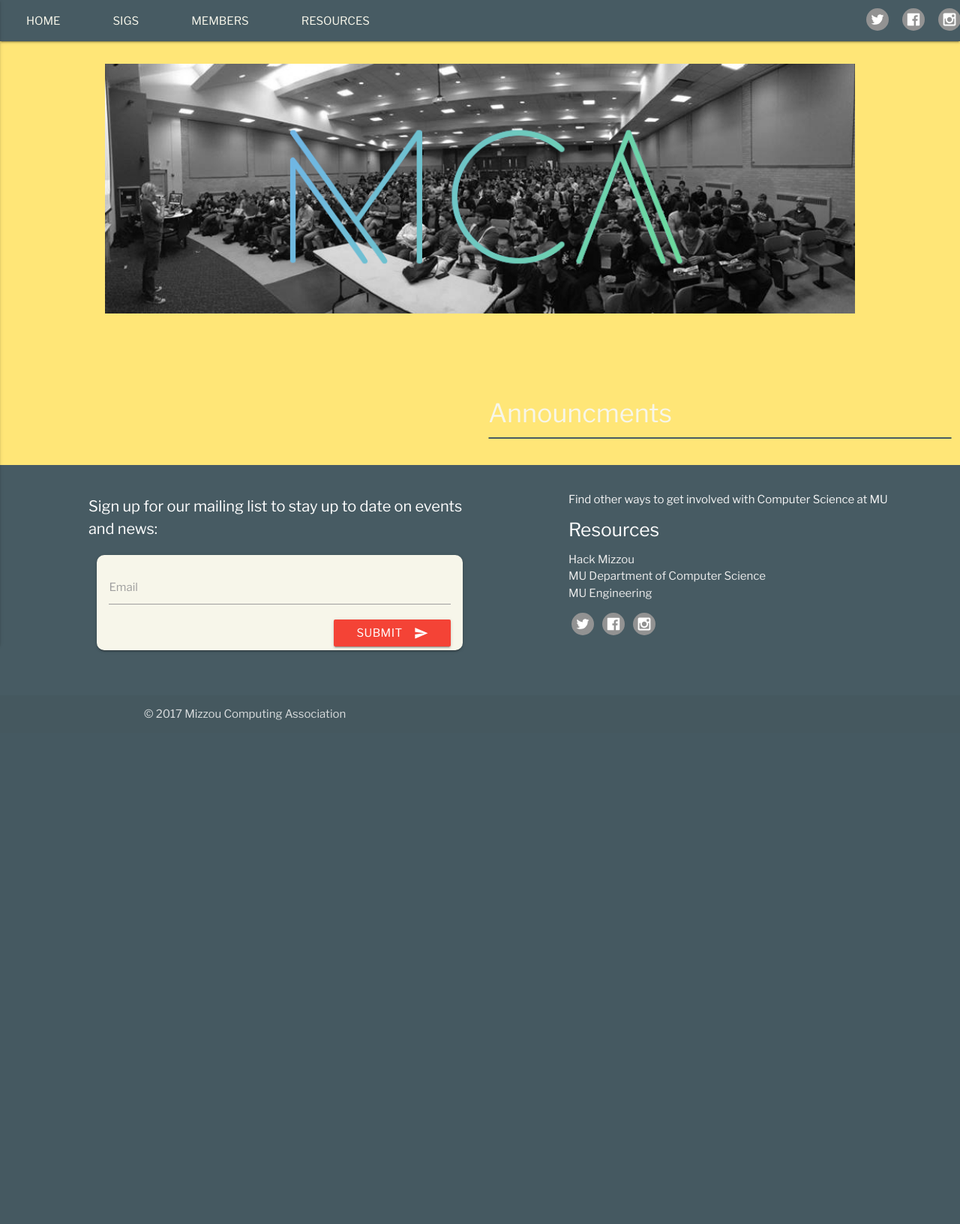
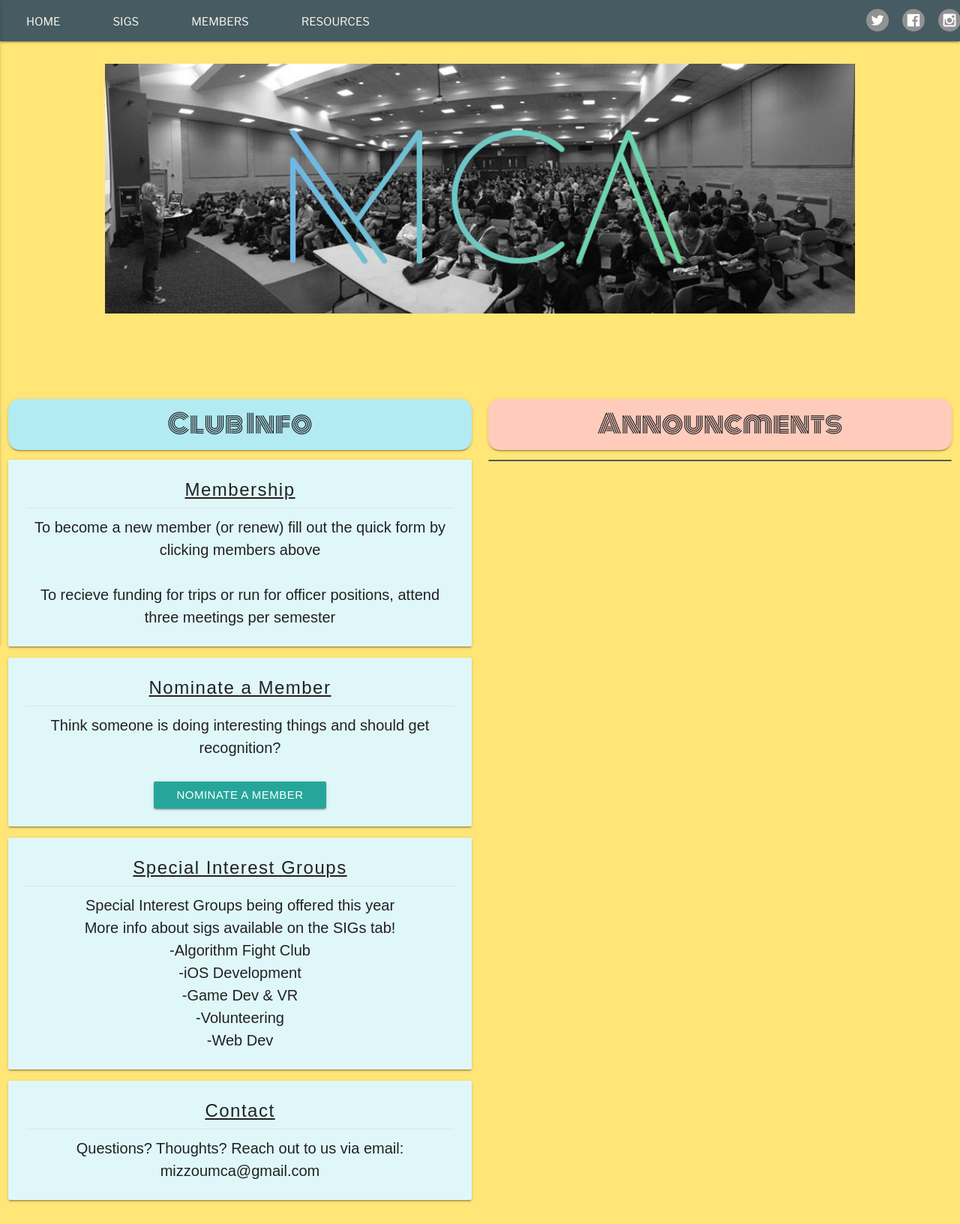
Before and after one commit to Mizzou-Computing-Association/mizzoumca, a Flask app: page /home in a window 1280 px wide. Shown: the top 1632 px of the page at 75% size. Before the commit the page ends 960 px from the top, so only its background shows below. Run offline with Flask 2, Linux system fonts and the light colour scheme; parts of the project's set-up code (start-up, migrations or seed data) failed here and were passed over; some libraries are stand-ins or nearby versions.

Commit message:
design home feed layout

```diff
--- a/app.py
+++ b/app.py
@@ -4,7 +4,7 @@ import slack
 
 
 app = Flask(__name__)
-
+app.config['TEMPLATES_AUTO_RELOAD'] = True
 updates = slack.notification_history()
 
 @app.route('/')
--- a/static/app-style.css
+++ b/static/app-style.css
@@ -1,8 +1,27 @@
 @import url('https://fonts.googleapis.com/css?family=Libre+Franklin');
+@import url('https://fonts.googleapis.com/css?family=Monoton|Raleway');
 body {
    background: #FFE677;
-   font-family: 'Libre Franklin', sans-serif;
+   font-family: 'Raileway', sans-serif;
    color: #F7F6EA!important;
+}
+
+*{
+   font-family: 'Raileway', sans-serif;
+}
+
+.header{
+   overflow: auto;
+   color: #212227;
+   padding: 15px;
+   border-radius: 15px;
+   font-family: 'Monoton', cursive;
+}
+#header1{
+   background-color: #ffccbc;
+}
+#header2{
+   background-color: #b2ebf2;
 }
 
 .nav-logo{
@@ -20,6 +39,35 @@ body {
    height: 55px;
 }
 
+.card{
+   color: #F9FFFB!important;
+   background-color: #475B63!important;
+}
+
+#club-info{
+   margin-top: 120px;
+}
+
+.info{
+   margin-top: 10px!important;
+   font-size: 20px;
+   font-weight: 200;
+   color: #212121!important;
+}
+
+.card-title{
+   letter-spacing: 1.5px;
+   color: #212121!important;
+}
+
+.calendar{
+   width: 93%;
+   height: 400px;
+   border-style: solid;
+   border-color: #2D2D34;
+   border-radius: 4px;
+}
+
 .nav-bttn {
    margin-left: 5px!important;
    margin-right: 5px!important;
@@ -28,6 +76,7 @@ body {
    border-radius: 5px!important;
    color: #F7F6EA!important;
    font-weight: 100!important;
+   font-family: 'Libre Franklin', sans-serif!important;
 }
 .social-icon{
    height: 0px;
@@ -48,6 +97,7 @@ nav, #menu{
    height: 55px!important;
    line-height: 55px!important;
    background-color: #475B63!important;
+   font-family: 'Libre Franklin', sans-serif;
 }
 .content{
    font-size: 20px;
@@ -65,6 +115,7 @@ nav, #menu{
    margin-top: 30px;
    border: 1px solid #475B63!important;
    border-radius: 2px!important;
+   color: #ffccbc!important;
 }
 
 .feeds{
@@ -73,13 +124,15 @@ nav, #menu{
 
 
 .feed-content{
-   color: #303633;
+   color: #212121 ;
 }
 
 .timestamp{
    color: #303633;
-   text-align: right;
-
+   text-align: center;
+   background-color: #fbe9e7 ;
+   border-radius: 10px;
+   border: solid white 1px;
 }
 
 .email-input{
--- a/templates/base-demo.html
+++ b/templates/base.html
@@ -3,9 +3,8 @@
 
   <head>
     <meta charset="UTF-8">
-    <title>MCA!</title>
+    <title>MCA</title>
 
-      <!-- the links for entire site -->
     <link rel="stylesheet" href="../static/style.css">
       <link rel="stylesheet" href="../static/app-style.css">
       <link rel="stylesheet" href="https://cdnjs.cloudflare.com/ajax/libs/normalize/4.2.0/normalize.min.css">
@@ -13,12 +12,14 @@
       <link rel="stylesheet" href="https://cdnjs.cloudflare.com/ajax/libs/materialize/0.97.8/css/materialize.min.css">
       <link href="https://fonts.googleapis.com/icon?family=Material+Icons" rel="stylesheet">
 
-
       <script src="https://code.jquery.com/jquery-1.12.4.min.js"></script>
-      <script src = "./static/script.js"></script>
 
       <script src="https://cdnjs.cloudflare.com/ajax/libs/modernizr/2.8.3/modernizr.min.js"></script>
       <script src="https://cdnjs.cloudflare.com/ajax/libs/materialize/0.97.8/js/materialize.min.js"></script>
+      <script src = "./static/script.js"></script>
+
+
+      <link rel="shortcut icon" type="image/png" href="../favicon.png" />
   </head>
   <body>
   <nav>
@@ -29,7 +30,7 @@
         <li><a class="waves-effect waves-yellow btn-flat nav-bttn" href="{{ url_for('home') }}">Home</a></li>
         <li><a class="waves-effect waves-yellow btn-flat nav-bttn" href="{{ url_for('sigs') }}">SIGs</a></li>
         <li><a class="waves-effect waves-yellow btn-flat nav-bttn" href="{{ url_for('register') }}">Members</a></li>
-        <li><a class="waves-effect waves-yellow btn-flat nav-bttn" href="{{ url_for('contact') }}">Resources</a></li>
+        <li><a class="waves-effect waves-yellow btn-flat nav-bttn" >Resources</a></li>
       </ul>
       <ul class ="right hide-on-med-and-down r-panel">
          <li><a class="social-icon" href="https://twitter.com/mizzoumca" target="_"><img class = "social-img" src="static/images/Twitter.svg"></a></li>
@@ -41,7 +42,7 @@
         <li><a href="{{ url_for('home') }}">Home</a></li>
         <li><a href="{{ url_for('sigs') }}">SIGs</a></li>
         <li><a href="{{ url_for('register') }}">Members</a></li>
-        <li><a href="{{ url_for('contact') }}">Resources</a></li>
+        <li><a >Resources</a></li>
       </ul>
     </div>
   </nav>
@@ -53,7 +54,7 @@
          <div class="row">
          <div class="col s5 offset-s1 footer-col">
               <div class="row">
-              <p class = "content">Sign up for our mailing list to stay up to date on events and news:</p>
+              <p class = "content ">Sign up for our mailing list to stay up to date on events and news:</p>
                   <form class="col s12" method="GET">
                      <div class="row email-input z-depth-1">
                         <div class=" input-field col s12">
--- a/templates/contact.html
+++ b/templates/contact.html
@@ -1,4 +1,4 @@
-{% extends "base-demo.html" %}
+{% extends "base.html" %}
 {% block body %}
 
  <h1>Contact information will go here</h1>
--- a/templates/home.html
+++ b/templates/home.html
@@ -1,4 +1,4 @@
-{% extends "base-demo.html" %}
+{% extends "base.html" %}
 {% block body %}
 
 <!-- <div class="col s12 m12 parallax-container"> -->
@@ -8,26 +8,75 @@
    </div>
 <!-- </div> -->
  <div class="row feeds">
-   <div class="col s12 m6 ">
+   <div class="col s12 m6">
+      <div class>
+         <h4 id = "header2" class ="header center z-depth-1"> Club Info</h4>
+      </div>
 
+         <div class="card cyan lighten-5 z-depth-1 center">
+            <div class="card-content">
+               <span class="card-title">Membership</span>
+               <div class="divider"></div>
+               <p class="info center">To become a new member (or renew) fill out the quick form by clicking members above<br><br> To recieve funding for trips or run for officer positions, attend three meetings per semester</p>
+            </div>
+         </div>
+         <div class="card cyan lighten-5 z-depth-1 center">
+            <div class="card-content ">
+               <span class="card-title">Nominate a Member</span>
+               <div class="divider"></div>
+               <p class="info center">Think someone is doing interesting things and should get recognition? <br><br></p>
+               <a target = "_" class="waves-effect waves-light btn nom-btn" href="members">Nominate a Member</a>
+            </div>
+         </div>
+
+         <div class="card cyan lighten-5 z-depth-1 center">
+            <div class="card-content ">
+               <span class="card-title">Special Interest Groups</span>
+               <div class="divider"></div>
+               <p class="info center">Special Interest Groups being offered this year<br>
+               More info about sigs available on the SIGs tab! <br>
+                  -Algorithm Fight Club<br>
+                  -iOS Development<br>
+                  -Game Dev & VR<br>
+                  -Volunteering<br>
+                  -Web Dev
+                  </p>
+            </div>
+         </div>
+
+         <div class="card cyan lighten-5 z-depth-1 center">
+            <div class="card-content ">
+               <span class="card-title">Contact</span>
+               <div class="divider"></div>
+               <p class="info center">Questions? Thoughts? Reach out to us via email: <br> mizzoumca@gmail.com</p>
+            </div>
+         </div>
 
    </div>
    <div class="col s12 m6 ">
-         <h4>Announcments</h4>
-         <ul class="collection">
+         <h4 id = "header1" class = "header center z-depth-1">Announcments</h4>
+         <ul class="collection deep-orange lighten-4">
          {% for message in updates['general'] %}
-          <li class="collection-item">
+          <a href="#!" class = "collection-item">
             <div><p class = "feed-content">{{ message['text']|safe }}</p></div>
             <div>
-               <div class = "timestamp">
-                  {{message['ts_day']}}<br>
-                  {{message['ts_time']}}
+               <div class = "row">
+                  <div class = "timestamp col s4 offset-s8">
+                     {{message['ts_day']}}<br>
+                     {{message['ts_time']}}
+                  </div>
+               </div>
             </div>
-            </div>
-          </li>
+          </a>
           {% endfor %}
       </ul>
    </div>
 </div>
 
+<div class="row">
+   <div class="col s12 m12 center">
+      <iframe class = "calendar" src="https://calendar.google.com/calendar/embed?src=hqu555vd8tugn2nnb7msi67rgs%40group.calendar.google.com&ctz=America/Chicago" ></iframe>
+   </div>
+</div>
+
 {% endblock %}
--- a/templates/sigs.html
+++ b/templates/sigs.html
@@ -1,4 +1,4 @@
-{% extends "base-demo.html" %}
+{% extends "base.html" %}
 {% block body %}
 
    {% for channel, messages in updates.iteritems() %}
```
Also changed, not shown: cards.txt (added, +77 -0 lines), favicon.png (added).
